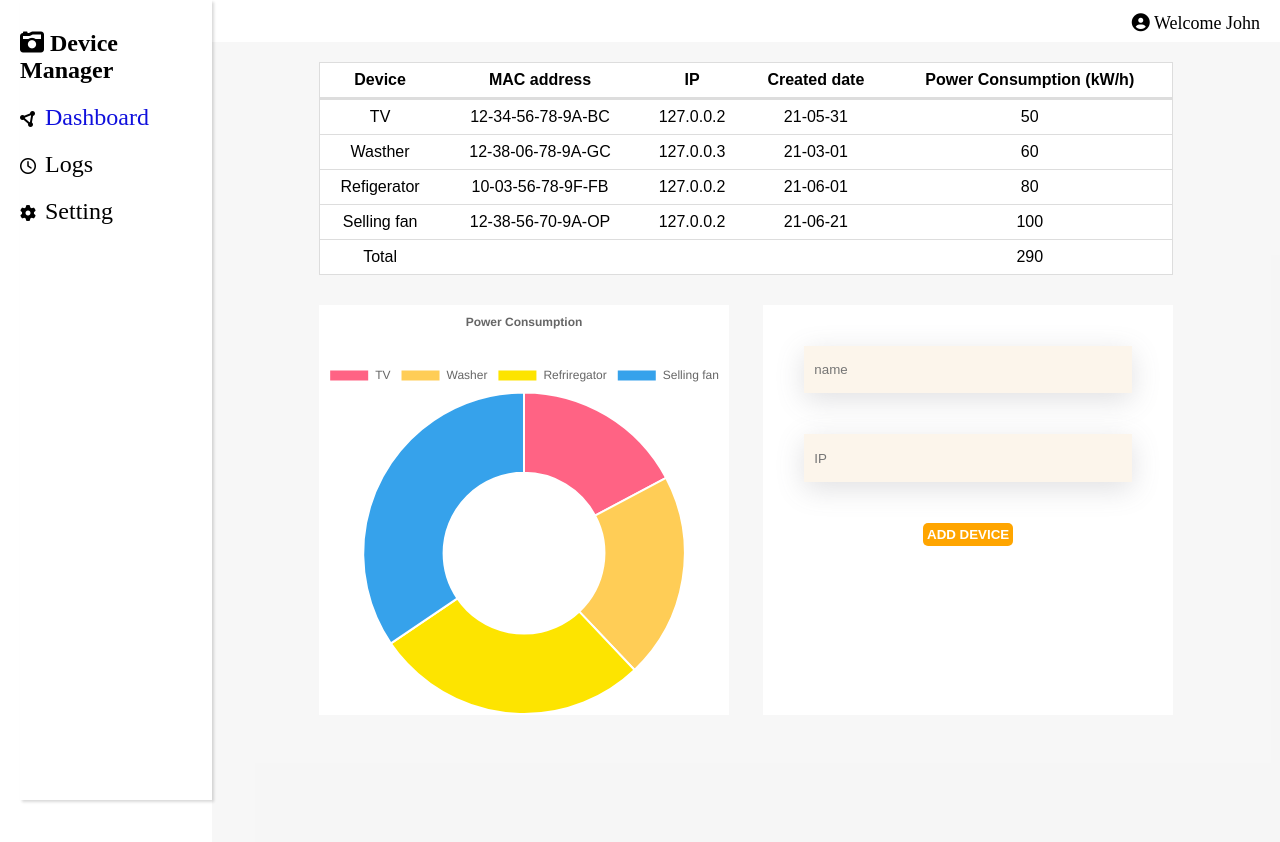
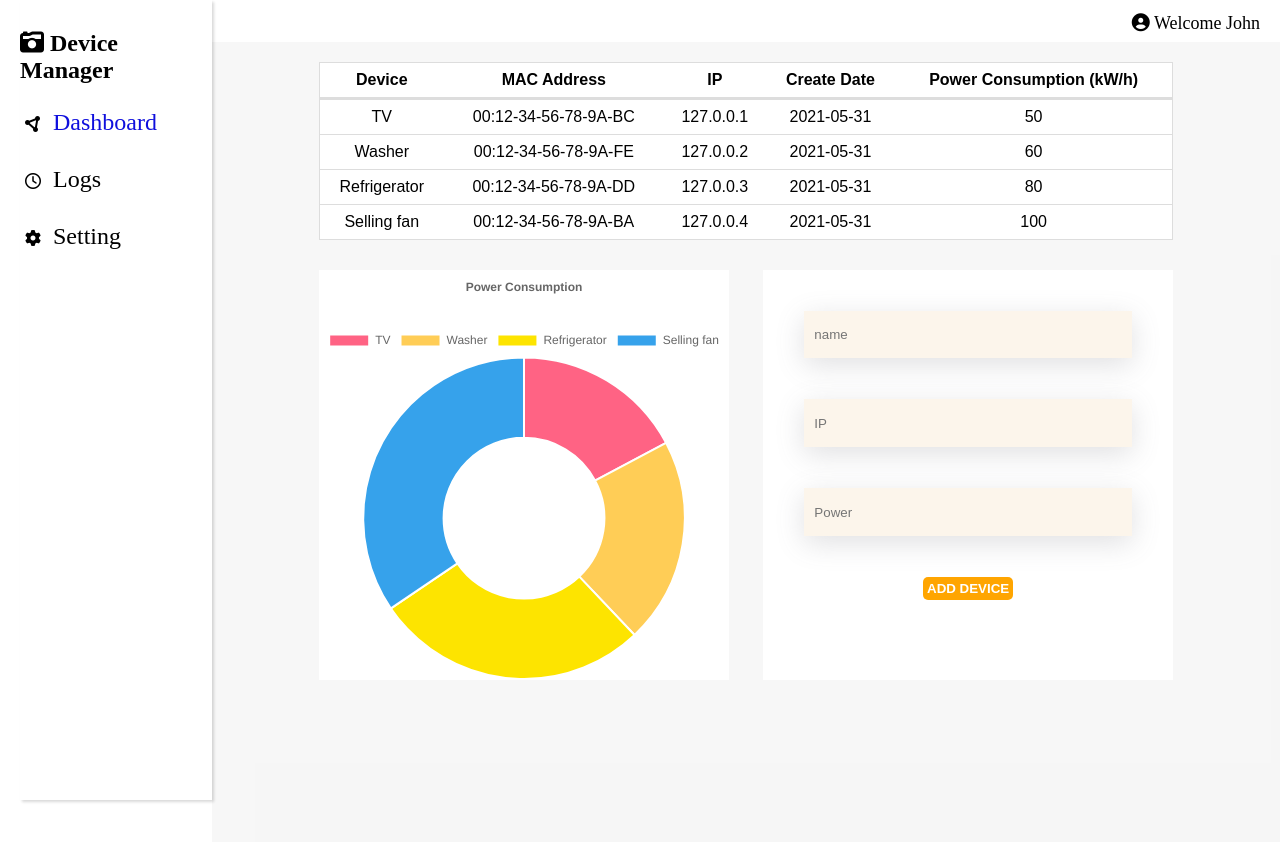
Before and after one commit to maiquy93/exercise-w1, a plain HTML site: page dashboard.html in a window 1280 px wide. Drawn offline with nearby package versions, Linux system fonts and the light colour scheme.

Commit message:
add device

```diff
--- a/dashboard.html
+++ b/dashboard.html
@@ -40,7 +40,7 @@
           </li>
           <li>
             <i class="fa-regular fa-clock icon"></i>
-            <a data-active="logs" class="option" href="logs.html">Logs</a>
+            <a data-active="logs" class="option logs" href="logs.html">Logs</a>
           </li>
           <li>
             <i class="fa-solid fa-gear icon"></i>
@@ -59,66 +59,36 @@
         </div>
         <div class="content">
           <div class="table-content">
-            <table>
-              <tr>
-                <th>Device</th>
-                <th>MAC address</th>
-                <th>IP</th>
-                <th>Created date</th>
-                <th>Power Consumption (kW/h)</th>
-              </tr>
-              <tr>
-                <td>TV</td>
-                <td>12-34-56-78-9A-BC</td>
-                <td>127.0.0.2</td>
-                <td>21-05-31</td>
-                <td>50</td>
-              </tr>
-              <tr>
-                <td>Wasther</td>
-                <td>12-38-06-78-9A-GC</td>
-                <td>127.0.0.3</td>
-                <td>21-03-01</td>
-                <td>60</td>
-              </tr>
-              <tr>
-                <td>Refigerator</td>
-                <td>10-03-56-78-9F-FB</td>
-                <td>127.0.0.2</td>
-                <td>21-06-01</td>
-                <td>80</td>
-              </tr>
-              <tr>
-                <td>Selling fan</td>
-                <td>12-38-56-70-9A-OP</td>
-                <td>127.0.0.2</td>
-                <td>21-06-21</td>
-                <td>100</td>
-              </tr>
-              <tr>
-                <td>Total</td>
-                <td></td>
-                <td></td>
-                <td></td>
-                <td>290</td>
-              </tr>
+            <table id="dashboardTable">
+                <tr>
+                  <th>Device</th>
+                  <th>MAC Address</th>
+                  <th>IP</th>
+                  <th>Create Date</th>
+                  <th>Power Consumption (kW/h)</th>
+                </tr>
+              <tbody>
+              </tbody>
             </table>
           </div>
           <div class="grap-content">
             <div class="grap">
               <canvas id="mychart"></canvas>
             </div>
-            <div class="device">
-              <input name="device" placeholder="name" />
-              <input name="ip" placeholder="IP" />
-              <button class="adddevice-btn">ADD DEVICE</button>
-            </div>
+            <form class="device">
+              <input name="device" placeholder="name" id="deviceName" required/>
+              <input  placeholder="IP"  id="deviceIP" required/>
+              <input  placeholder="Power"  id="devicePower" />
+              <button type="submit" class="adddevice-btn" onclick="getNewDevive(event)">ADD DEVICE</button>
+            </form>
           </div>
         </div>
       </div>
     </div>
   </body>
   <script>
+
+//active link
     let links = document.querySelectorAll("a");
     let bodyid = document.querySelector("body").id;
 
@@ -127,20 +97,109 @@
         link.classList.add("active");
       }
     }
+//table render
+let initalDevice = [{
+  device: "TV",
+  MACaddress: "00:12-34-56-78-9A-BC",
+  ip: "127.0.0.1",
+  createdAt: "2021-05-31",
+  power: "50"
+},
+  {
+  device: "Washer",
+  MACaddress: "00:12-34-56-78-9A-FE",
+  ip: "127.0.0.2",
+  createdAt: "2021-05-31",
+  power: "60"
+  },
+  {
+  device: "Refrigerator",
+  MACaddress: "00:12-34-56-78-9A-DD",
+  ip: "127.0.0.3",
+  createdAt: "2021-05-31",
+  power: "80"
+  },
+  {
+  device: "Selling fan",
+  MACaddress: "00:12-34-56-78-9A-BA",
+  ip: "127.0.0.4",
+  createdAt: "2021-05-31",
+  power: "100"
+  },
+]
+localStorage.setItem("deviceData",
+JSON.parse(localStorage.getItem("deviceData")) ? localStorage.getItem("deviceData") : JSON.stringify(initalDevice));
+let currentDevice = JSON.parse(localStorage?.getItem("deviceData"));
+
+const table = document.querySelector("#dashboardTable");
+
+const body = table.querySelector("tbody");
+
+// Create tbody rows
+currentDevice.forEach(obj => {
+  // Create row
+  const row = document.createElement("tr");
+  body.append(row);
+
+  // Create row element
+  for (const key in obj) {
+    const value = document.createElement("td");
+    value.innerText = obj[key];
+    row.append(value);
+  }
+});
+function getNewDevive(event){
+  event.preventDefault();
+  let deviceName =  document.getElementById("deviceName").value;
+  let deviceIP = document.getElementById("deviceIP").value;
+  let devicePower = document.getElementById("devicePower").value;
+  let newDevice = {
+    device: deviceName,
+    MACaddress: "",
+    ip: deviceIP,
+    createdAt: "",
+    power: devicePower,
+  };
+  let currentDevice = JSON.parse(localStorage?.getItem("deviceData"));
+  let newDeviceData = [...currentDevice, newDevice];
+  localStorage.setItem("deviceData", JSON.stringify(newDeviceData));
+  location.reload();
+}
+
+//chart render
+var randomColor = Math.floor(Math.random()*16777215).toString(16); //random a hex color
+let mylabel = [];
+let myData = [];
+let myColor = [];
+currentDevice.forEach(device => {
+  mylabel.push(device.device);
+  myData.push(device.power);
+  myColor.push(randomColor);
+});
 
     const labels = ["January", "February", "March", "April", "May", "June"];
-
     const data = {
-      labels: ["TV", "Washer", "Refriregator", "Selling fan"],
+      labels: mylabel,
       datasets: [
         {
           label: "Power Consumption",
-          data: [50, 60, 80, 100],
+          data: myData,
           backgroundColor: [
             "rgb(255, 99, 132)",
             "rgb(255, 205, 86)",
             "rgb(253, 228, 0)",
             "rgb(54, 162, 235)",
+            "rgb(54, 162, 189)",
+            "rgb(54, 122, 189)",
+            "rgb(253, 228, 22)",
+            "rgb(233, 128, 0)",
+            "rgb(213, 128, 233)",
+            "rgb(23, 128, 233)",
+            "rgb(123, 128, 123)",
+            "rgb(33, 128, 33)",
+            "rgb(23, 128, 33)",
+            "rgb(133, 128, 133)",
+            "rgb(213, 128, 200)",
           ],
           hoverOffset: 4,
         },
@@ -163,5 +222,6 @@
       },
     };
     const mychart = new Chart(document.getElementById("mychart"), config);
+
   </script>
 </html>
--- a/style.css
+++ b/style.css
@@ -8,9 +8,11 @@
 @keyframes spin {
   from {
     transform: rotate(0deg);
+    /* font-size: 14px; */
   }
   to {
     transform: rotate(360deg);
+    font-size: 24px;
   }
 }
 #logo-icon {
@@ -122,23 +124,37 @@ input:focus {
   transition: all 0.2s;
   z-index: 999;
 }
-nav a:hover {
+
+
+nav li:hover > .icon{
+  animation: spin 0.3s;
+  transition: all 0.3s;
+  /* color: blue; */
+}
+nav a:hover{
   position: relative;
   margin: 0;
-  padding: 2em 0 1em;
+  /* padding: 2em 0 1em; */
   color: blue;
   color: rgba(200, 200, 255, 0.5);
   text-shadow: 0 0 2px blue, 0 0 2px blue, 0 0 2px blue;
-  text-align: center;
+  /* text-align: center; */
   font-weight: normal;
   -webkit-transition: all 0.3s;
   -moz-transition: all 0.3s;
   transition: all 0.3s;
 }
+nav li{
+  padding: 5px 5px;
+  width: 100%;
 
-nav a:any-link ~ .icon {
-  animation: spin 0.3s;
-  transition: all 0.3s;
+}
+
+nav a{
+  padding: 3px 3px;
+}
+.logs{
+  padding-right: 30px;
 }
 nav a.active {
   color: rgb(15, 15, 221);
```
Also changed, not shown: logs.html (+4 -4 lines), dashboard.js (added).
